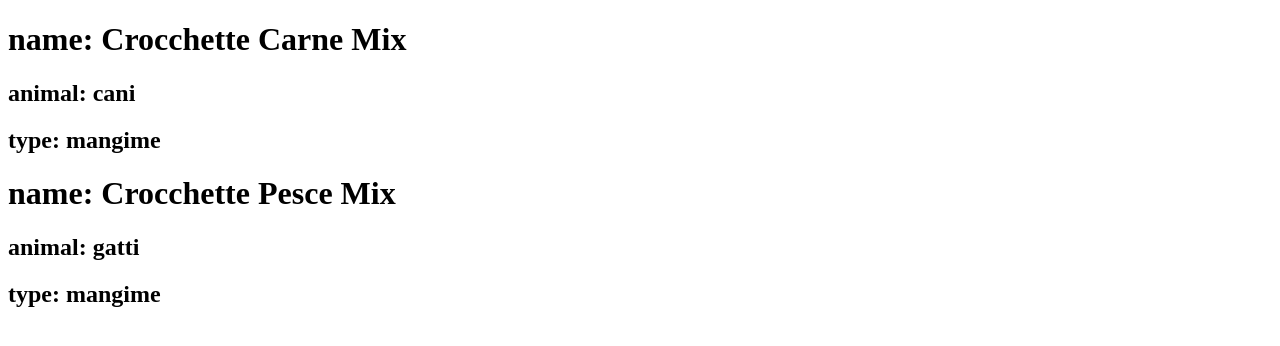
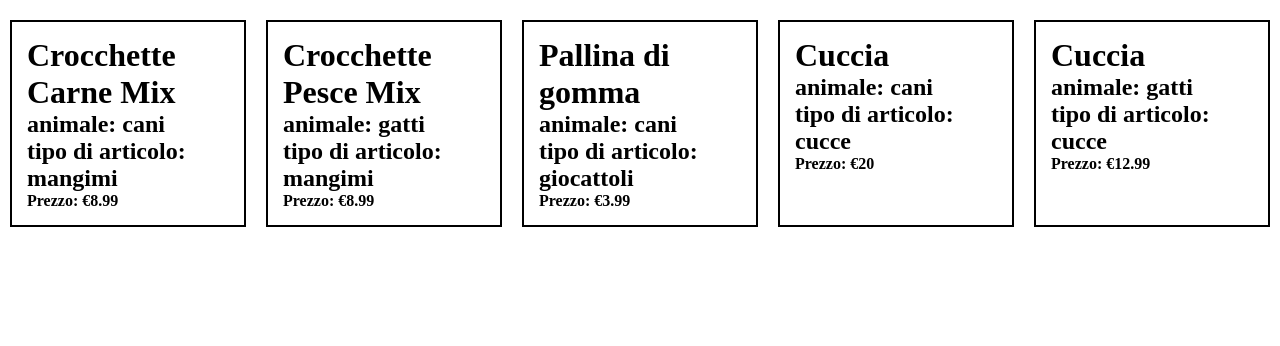
Before and after one commit to scarpi2001/php-oop-2, a PHP site: page / in a window 1280 px wide. Shown: the top 346 px of the page. Run offline with PHP 8.4, Linux system fonts and the light colour scheme; style sheets or scripts are compiled from the project's sources.

Commit message:
creata struttura layout aggiunto style.scss aggiunta proprietà $price

```diff
--- a/db.php
+++ b/db.php
@@ -1,6 +1,9 @@
 <?php
 
 $products = [
-    new Product("Crocchette Carne Mix", "cani", "mangime"),
-    new Product("Crocchette Pesce Mix", "gatti", "mangime")
+    new Product("Crocchette Carne Mix", "cani", "mangimi", 8.99),
+    new Product("Crocchette Pesce Mix", "gatti", "mangimi", 8.99),
+    new Product("Pallina di gomma", "cani", "giocattoli", 3.99),
+    new Product("Cuccia", "cani", "cucce", 20),
+    new Product("Cuccia", "gatti", "cucce", 12.99)
 ];
--- a/index.php
+++ b/index.php
@@ -5,6 +5,7 @@
     <meta charset="UTF-8">
     <meta http-equiv="X-UA-Compatible" content="IE=edge">
     <meta name="viewport" content="width=device-width, initial-scale=1.0">
+    <link rel="stylesheet" href="style.scss">
     <title>cani e gatti shop</title>
 
     <?php
@@ -14,12 +15,15 @@
 </head>
 
 <body>
-    <?php
-    foreach ($products as $product) {
+    <div id="card_container">
+        <?php
+        foreach ($products as $product) {
 
-        echo $product->getFullProducts();
-    }
-    ?>
+            echo $product->getFullProducts();
+        }
+        ?>
+    </div>
+
 </body>
 
 </html>
--- a/models/product.php
+++ b/models/product.php
@@ -6,20 +6,23 @@ class Product
     public $name;
     public $animal;
     public $type;
+    public $price;
 
-    public function __construct($name, $animal, $type)
+    public function __construct($name, $animal, $type, $price)
     {
         $this->name = $name;
         $this->animal = $animal;
         $this->type = $type;
+        $this->price = $price;
     }
 
     public function getFullProducts()
     {
 
-        return "<div> <h1> name: " . $this->name . "</h1>"
-            . "<h2> animal: " . $this->animal . "</h2>"
-            . "<h2> type: " . $this->type . "</h2> </div>";
+        return "<div class='card'> <h1>" . $this->name . "</h1>"
+            . "<h2> animale: " . $this->animal . "</h2>"
+            . "<h2> tipo di articolo: " . $this->type . "</h2>"
+            . "<h4> Prezzo: €" . $this->price . "</h4> </div>";
     }
 
 }
--- /dev/null
+++ b/style.scss
@@ -0,0 +1,17 @@
+* {
+    margin: 0;
+    padding: 0;
+    box-sizing: border-box;
+}
+
+#card_container {
+    display: flex;
+    flex-wrap: wrap;
+}
+
+.card {
+    width: calc(20% - 20px);
+    margin: 20px 10px;
+    padding: 15px;
+    border: 2px solid black;
+}
```
